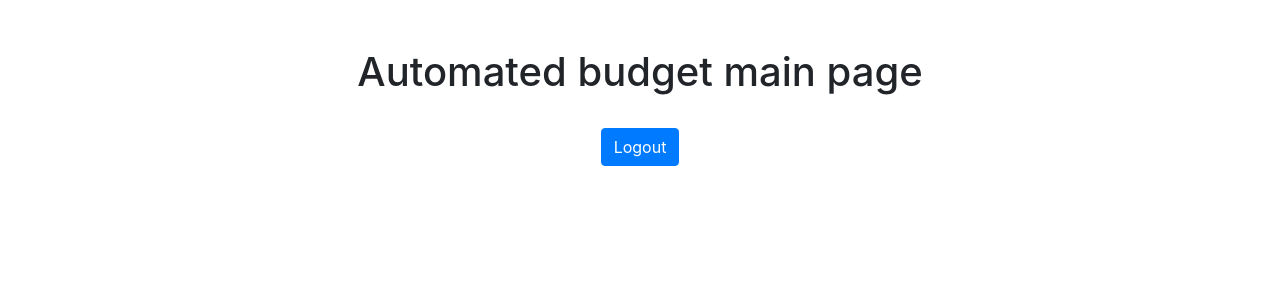
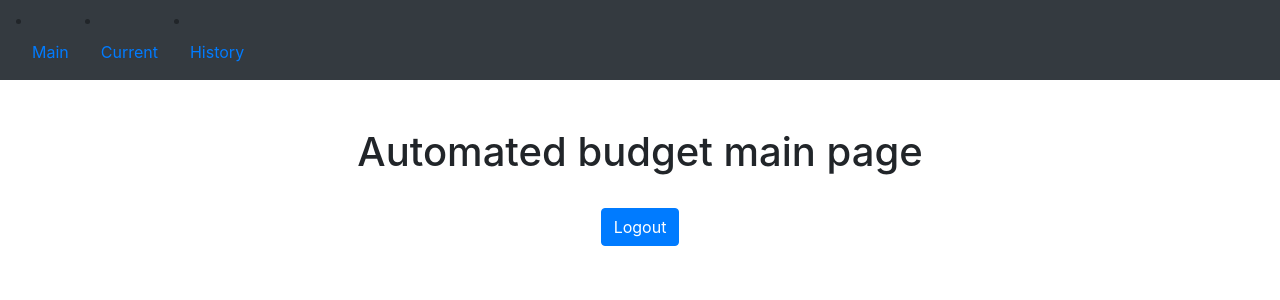
Before and after one commit to mjuc/AutomatedBudget, a Django app: page /home/ in a window 1280 px wide. Shown: the top 300 px of the page. Run offline with Django 4.2, Linux system fonts and the light colour scheme; the visitor is signed in with stand-in values (Sample User, id 1); some libraries are stand-ins or nearby versions.

Commit message:
Updated .gitingnore; fixed data models; updated templates; added navbar to frontend where needed;

```diff
--- a/AutomatedBudget/AutomatedBudget/settings.py
+++ b/AutomatedBudget/AutomatedBudget/settings.py
@@ -39,6 +39,7 @@
     'django.contrib.messages',
     'django.contrib.staticfiles',
     'rest_framework',
+    'pres',
 ]
 
 MIDDLEWARE = [
--- a/AutomatedBudget/AutomatedBudget/urls.py
+++ b/AutomatedBudget/AutomatedBudget/urls.py
@@ -14,14 +14,15 @@
     2. Add a URL to urlpatterns:  path('blog/', include('blog.urls'))
 """
 from django.contrib import admin
-from django.urls import path
+from django.urls import path, include
 from django.contrib.auth import views as auth_views
 from . import views
 
 urlpatterns = [
-    path('login/', auth_views.LoginView.as_view(), name='login'),
+    path('login/', auth_views.LoginView.as_view(redirect_authenticated_user=True), name='login'),
     path('logout/', auth_views.LogoutView.as_view(), name='logout'),
     path('home/', views.home, name='home'),
     path('register/', views.register, name='register'),
     path('admin/', admin.site.urls),
+    path('', include('pres.urls'))
 ]
--- a/AutomatedBudget/pres/models.py
+++ b/AutomatedBudget/pres/models.py
@@ -4,10 +4,10 @@
 from django.contrib.auth.models import User
 
 class Category(models.Model):
-    name = models.CharField()
+    name = models.CharField(max_length=50)
 
 class Expense(models.Model):
-    sum = models.CommaSeparatedIntegerField()
+    sum = models.FloatField()
     category = models.ForeignKey(Category, on_delete=models.CASCADE)
 
 class Condition(models.Model):
@@ -23,5 +23,5 @@
     creation_date = models.DateField()
     type = models.CharField(max_length=5,choices=TYPES)
     expenses = models.ForeignKey(Expense, on_delete=models.CASCADE)
-    income = models.CommaSeparatedIntegerField()
+    income = models.FloatField()
     annotation = models.CharField(max_length=4,choices=ANNOTATIONS)
--- a/AutomatedBudget/templates/budgets/create.html
+++ b/AutomatedBudget/templates/budgets/create.html
@@ -1,3 +1,4 @@
+{% extends 'budgets/base.html' %} {% block content %}
 <section>
     <div class="container">
         <form method="post" action="{% url 'create' %}">
@@ -5,3 +6,4 @@
         </form>
     </div>
 </section>
+{% endblock %}
--- a/AutomatedBudget/templates/budgets/current.html
+++ b/AutomatedBudget/templates/budgets/current.html
@@ -1,3 +1,5 @@
+{% extends 'budgets/base.html' %} {% block content %}
 <div class="container">
 
 </div>
+{% endblock %}
--- a/AutomatedBudget/templates/budgets/historic.html
+++ b/AutomatedBudget/templates/budgets/historic.html
@@ -1,3 +1,5 @@
+{% extends 'budgets/base.html' %} {% block content %}
 <div class="container">
 
 </div>
+{% endblock %}
--- a/AutomatedBudget/templates/budgets/main.html
+++ /dev/null
@@ -1,3 +0,0 @@
-<div class="container">
-
-</div>
--- a/AutomatedBudget/templates/registration/base.html
+++ b/AutomatedBudget/templates/registration/base.html
@@ -1,7 +1,7 @@
 <html>
 
 <head>
-    <title>Base template</title>
+    <title>Automated budget</title>
 
     <!-- CSS only -->
     <link rel="stylesheet" href="https://stackpath.bootstrapcdn.com/bootstrap/4.5.0/css/bootstrap.min.css" integrity="sha384-9aIt2nRpC12Uk9gS9baDl411NQApFmC26EwAOH8WgZl5MYYxFfc+NcPb1dKGj7Sk" crossorigin="anonymous" />
--- a/AutomatedBudget/templates/registration/index.html
+++ b/AutomatedBudget/templates/registration/index.html
@@ -1,5 +1,16 @@
 {% extends 'registration/base.html' %} {% block content %}
 <section>
+    <nav class="navbar navbar-expand-sm bg-dark navbar-dark">
+        <li class="nav-item">
+            <a class="nav-link" href="#">Main</a>
+        </li>
+        <li class="nav-item">
+            <a class="nav-link" href="#">Current</a>
+        </li>
+        <li class="nav-item">
+            <a class="nav-link" href="#">History</a>
+        </li>
+    </nav>
     <div class="container">
         <div class="row">
             <div class="col-md-12 col-centered">
```
Also changed, not shown: AutomatedBudget/templates/budgets/base.html (+12 -1 lines), 1 other file.
